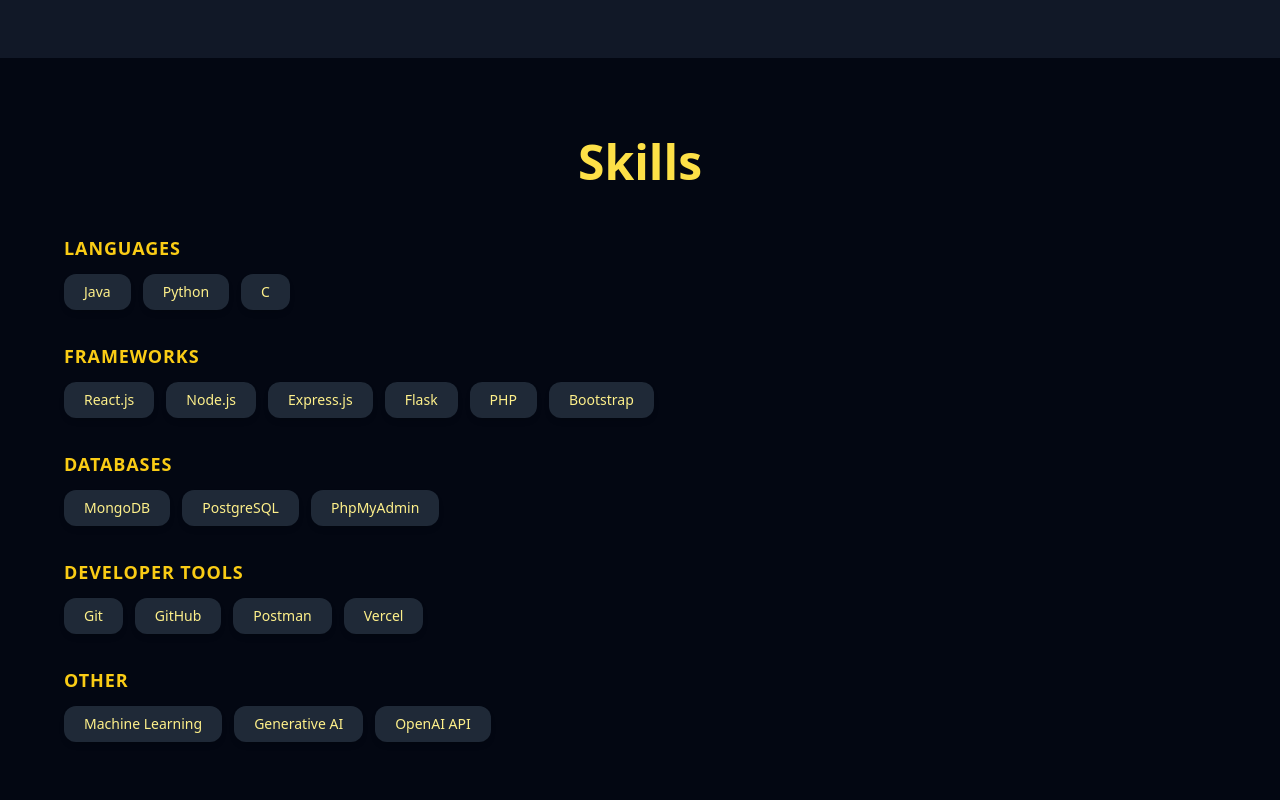
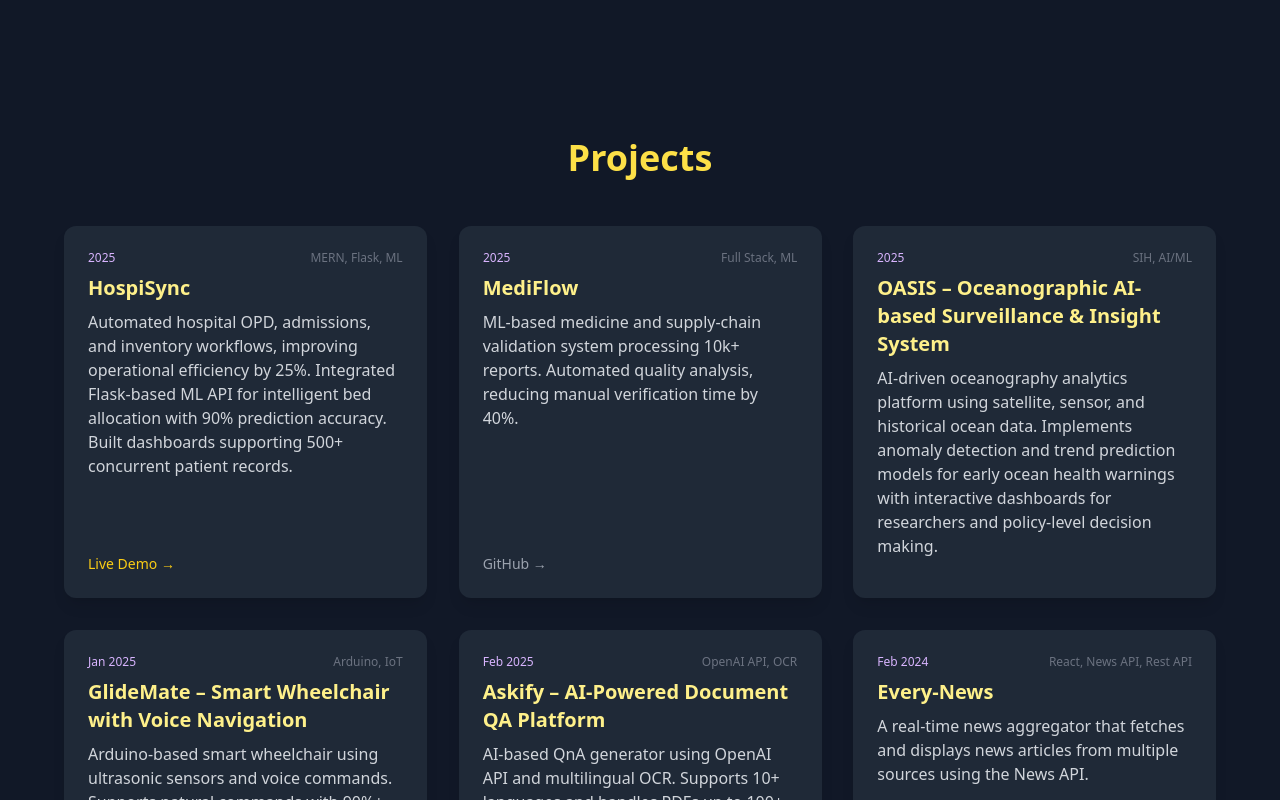
Before and after one commit to mkj6304/Mayank_Jha, a React (Create React App) app: page / in a window 1280 px wide. Shown: the part 1540-2340 px from the top of the page. Built offline with nearby package versions, Linux system fonts and the light colour scheme.

Commit message:
Skills enhanced

```diff
--- a/package.json
+++ b/package.json
@@ -10,7 +10,9 @@
     "aos": "^2.3.4",
     "react": "^19.1.0",
     "react-dom": "^19.1.0",
+    "react-icons": "^5.7.0",
     "react-scripts": "5.0.1",
+    "simple-icons": "^16.28.0",
     "web-vitals": "^2.1.4"
   },
   "scripts": {
--- a/src/App.js
+++ b/src/App.js
@@ -20,10 +20,10 @@
       <main className="pt-20">
         <Hero />
         <About />
-        <Skills />
         <Projects />
         <Research />
         <Achievements />
+        <Skills />
         <Certifications />
         <Contact />
       </main>
--- a/src/components/About.jsx
+++ b/src/components/About.jsx
@@ -53,7 +53,7 @@
             <p className="text-lg md:text-xl leading-relaxed text-gray-300">
               I'm{" "}
               <span className="text-yellow-200 font-semibold">Mayank Kumar Jha</span>, a
-              Computer Science student at Bhilai Institute of Technology, Durg (CPI: 9.08),
+              Computer Science student at Bhilai Institute of Technology, Durg (CPI: 9.1),
               graduating June 2026.
             </p>
             <div className="mt-6 text-gray-400 text-base md:text-lg leading-relaxed">
--- a/src/components/Achievements.jsx
+++ b/src/components/Achievements.jsx
@@ -1,6 +1,7 @@
 import React from "react";
 
 const achievements = [
+  "🏆 Topper of Batch 2026 – CSE AI BIT Durg CPI:9.1",
   "🏆 Winner – Young Engineer's Award 2025",
   "🏆 Winner – BITSHINE 2025 (GlideMate Smart Wheelchair)",
   "🥈 Grand Finalist – Smart India Hackathon 2025 (Oceanography Project – OASIS)",
--- /dev/null
+++ b/src/components/Skills.css
@@ -0,0 +1,107 @@
+.skills-section{
+    background:#030712;
+    padding:90px 20px;
+    color:white;
+}
+
+.skills-container{
+    max-width:1200px;
+    margin:auto;
+}
+
+.skills-heading{
+    text-align:center;
+    color:#facc15;
+    font-size:3rem;
+    font-weight:bold;
+    margin-bottom:60px;
+}
+
+.category{
+    margin-bottom:50px;
+}
+
+.category h3{
+    color:#fbbf24;
+    margin-bottom:25px;
+    font-size:1.4rem;
+    letter-spacing:1px;
+}
+
+.skills-grid{
+
+    display:grid;
+    grid-template-columns:repeat(auto-fit,minmax(170px,1fr));
+    gap:20px;
+
+}
+
+.skill-card{
+
+    background:rgba(255,255,255,0.05);
+
+    border:1px solid rgba(255,255,255,.08);
+
+    backdrop-filter:blur(14px);
+
+    border-radius:18px;
+
+    padding:22px;
+
+    display:flex;
+
+    align-items:center;
+
+    gap:18px;
+
+    transition:.35s;
+
+    cursor:pointer;
+
+}
+
+.skill-card:hover{
+
+    transform:translateY(-8px) scale(1.03);
+
+    border-color:#facc15;
+
+    box-shadow:0 10px 30px rgba(250,204,21,.25);
+
+}
+
+.skill-icon{
+
+    font-size:34px;
+
+}
+
+.skill-card span{
+
+    font-weight:600;
+
+    color:#f3f4f6;
+
+    font-size:16px;
+
+}
+
+@media(max-width:768px){
+
+.skills-grid{
+
+grid-template-columns:repeat(2,1fr);
+
+}
+
+}
+
+@media(max-width:500px){
+
+.skills-grid{
+
+grid-template-columns:1fr;
+
+}
+
+}
--- a/src/components/Skills.jsx
+++ b/src/components/Skills.jsx
@@ -1,55 +1,119 @@
-// Updated Skills.jsx without react-icons dependency
 import React from "react";
+import {
+  FaJava,
+  FaPython,
+  FaReact,
+  FaNodeJs,
+  FaGitAlt,
+  FaGithub,
+  FaRobot,
+  FaJsSquare,
+} from "react-icons/fa";
+
+import {
+  SiC,
+  SiExpress,
+  SiFlask,
+  SiPhp,
+  SiBootstrap,
+  SiTailwindcss,
+  SiMongodb,
+  SiMysql,
+  SiPostgresql,
+  SiPostman,
+  SiVercel,
+  SiOpenapiinitiative,
+} from "react-icons/si";
+
+import { VscVscode } from "react-icons/vsc";
+
+import "./Skills.css";
 
 const skillGroups = [
   {
-    category: "Languages",
-    skills: ["Java", "Python", "C"],
+    title: "Languages",
+    skills: [
+      { name: "Java", icon: <FaJava color="#f89820" /> },
+      { name: "Python", icon: <FaPython color="#3776AB" /> },
+      { name: "JavaScript", icon: <FaJsSquare color="#F7DF1E" /> },
+      { name: "C", icon: <SiC color="#00599C" /> },
+    ],
   },
+
   {
-    category: "Frameworks",
-    skills: ["React.js", "Node.js", "Express.js", "Flask", "PHP", "Bootstrap"],
+    title: "Frameworks & Libraries",
+    skills: [
+      { name: "React.js", icon: <FaReact color="#61DAFB" /> },
+      { name: "Node.js", icon: <FaNodeJs color="#68A063" /> },
+      { name: "Express.js", icon: <SiExpress color="#ffffff" /> },
+      { name: "Flask", icon: <SiFlask color="#ffffff" /> },
+      { name: "PHP", icon: <SiPhp color="#777BB4" /> },
+      { name: "Bootstrap", icon: <SiBootstrap color="#7952B3" /> },
+      { name: "Tailwind CSS", icon: <SiTailwindcss color="#38BDF8" /> },
+    ],
   },
+
   {
-    category: "Databases",
-    skills: ["MongoDB", "PostgreSQL", "PhpMyAdmin"],
+    title: "Databases",
+    skills: [
+      { name: "MongoDB", icon: <SiMongodb color="#47A248" /> },
+      { name: "PostgreSQL", icon: <SiPostgresql color="#336791" /> },
+      { name: "MySQL", icon: <SiMysql color="#4479A1" /> },
+    ],
   },
+
   {
-    category: "Developer Tools",
-    skills: ["Git", "GitHub", "Postman", "Vercel"],
+    title: "Developer Tools",
+    skills: [
+      { name: "Git", icon: <FaGitAlt color="#F05032" /> },
+      { name: "GitHub", icon: <FaGithub color="#ffffff" /> },
+      { name: "Postman", icon: <SiPostman color="#FF6C37" /> },
+      { name: "VS Code", icon: <VscVscode color="#007ACC" /> },
+      { name: "Vercel", icon: <SiVercel color="#ffffff" /> },
+    ],
   },
+
   {
-    category: "Other",
-    skills: ["Machine Learning", "Generative AI", "OpenAI API"],
+    title: "AI & Other Technologies",
+    skills: [
+      { name: "Machine Learning", icon: <FaRobot color="#FFD43B" /> },
+      { name: "Generative AI", icon: "🧠" },
+      { name: "Prompt Engineering", icon: "✨" },
+      { name: "OpenAI API", icon: "🤖" },
+      { name: "REST APIs", icon: <SiOpenapiinitiative color="#6BA539" /> },
+    ],
   },
 ];
 
-// Note: Tailwind CSS is used in this project but listed under Frameworks in the resume
-
 const Skills = () => {
   return (
-    <section id="skills" className="bg-gray-950 text-gray-100 py-20 px-6">
-      <div className="max-w-6xl mx-auto" data-aos="fade-up">
-        <h2 className="text-4xl md:text-5xl font-bold text-yellow-300 text-center mb-12">Skills</h2>
-        <div className="space-y-8">
-          {skillGroups.map((group, gIdx) => (
-            <div key={gIdx}>
-              <h3 className="text-yellow-400 font-semibold text-lg mb-3 uppercase tracking-wider">
-                {group.category}
-              </h3>
-              <div className="flex flex-wrap gap-3">
-                {group.skills.map((skill, sIdx) => (
-                  <span
-                    key={sIdx}
-                    className="bg-gray-800 text-yellow-200 font-medium px-5 py-2 rounded-xl shadow-md hover:shadow-yellow-400/20 hover:-translate-y-1 transition transform text-sm"
-                  >
-                    {skill}
-                  </span>
-                ))}
-              </div>
+    <section id="skills" className="skills-section">
+      <div className="skills-container">
+
+        <h2 className="skills-heading">
+          Skills & Technologies
+        </h2>
+
+        {skillGroups.map((group) => (
+          <div className="category" key={group.title}>
+
+            <h3>{group.title}</h3>
+
+            <div className="skills-grid">
+              {group.skills.map((skill) => (
+                <div className="skill-card" key={skill.name}>
+                  <div className="skill-icon">
+                    {skill.icon}
+                  </div>
+
+                  <span>{skill.name}</span>
+                </div>
+              ))}
             </div>
-          ))}
-        </div>
+
+          </div>
+        ))}
+
       </div>
     </section>
   );
```
Also changed, not shown: 1 other file (tests, documents, lock files or other folders).
